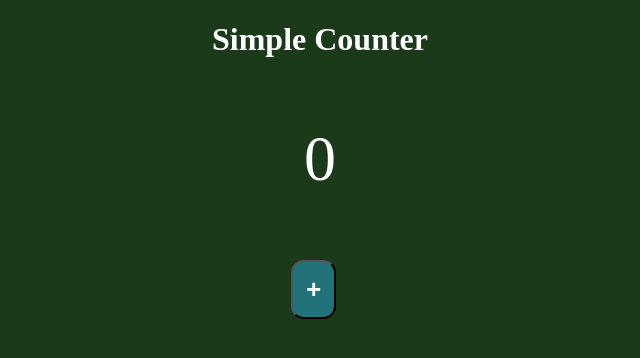
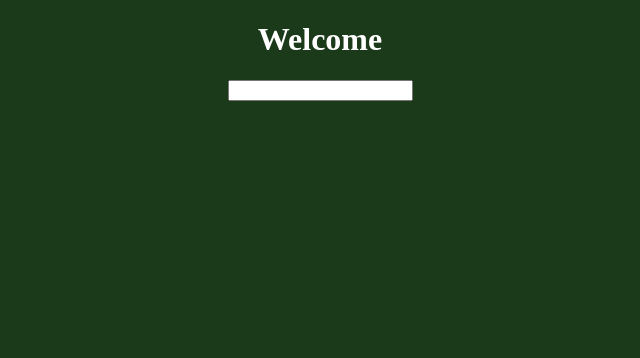
Before and after one commit to SazinSamin/ReactJs, a React (Create React App) app: page / in a window 1280 px wide. Shown: the top 358 px of the page, without its empty margins (320-960 px from the left). Built offline with nearby package versions, Linux system fonts and the light colour scheme.

Commit message:
Event handling

```diff
--- a/src/App.js
+++ b/src/App.js
@@ -1,7 +1,7 @@
-import Counter from "./Hooks(useState)"
+import EVENT_HANDLER from './EVENT_HANDLING/index'
 
 export default function App() {
     return <div>
-        <Counter />
+        <EVENT_HANDLER />
     </div>
 }
--- /dev/null
+++ b/src/EVENT_HANDLING/index.js
@@ -0,0 +1,27 @@
+import React, { Component } from "react";
+
+export default class EVENT_HANDLER extends Component {
+
+  constructor(props) {
+    super(props)
+
+    this.state = {
+      outputMessage: ''
+    }
+  }
+
+  handleMessage = (e) => {
+    this.setState({
+      outputMessage : e.target.value
+    })
+  }
+
+
+  render() {
+    return <div>
+      <h1>Welcome</h1>
+      <input type="text" onChange={this.handleMessage}></input>
+      <p>{this.state.outputMessage}</p>
+    </div>;
+  }
+}
--- a/src/Hooks(useState)/index.js
+++ /dev/null
@@ -1,19 +0,0 @@
-import React, { useState } from "react"
-
-// using useState Hooks we can change the state of functional component
-// like in class component
-export default function Counter () {
-
-  // first one is currentstate, next the a function to change the state
-  const [count, setCount] = useState(0);
-
-  const handleIncrement = () => {
-    setCount(count + 1);
-  }
-
-  return <div>
-    <h1>Simple Counter</h1>
-    <p>{count}</p>
-    <button onClick={handleIncrement}>+</button>
-  </div>
-}
```
Also changed, not shown: 1 other file (tests, documents, lock files or other folders).
